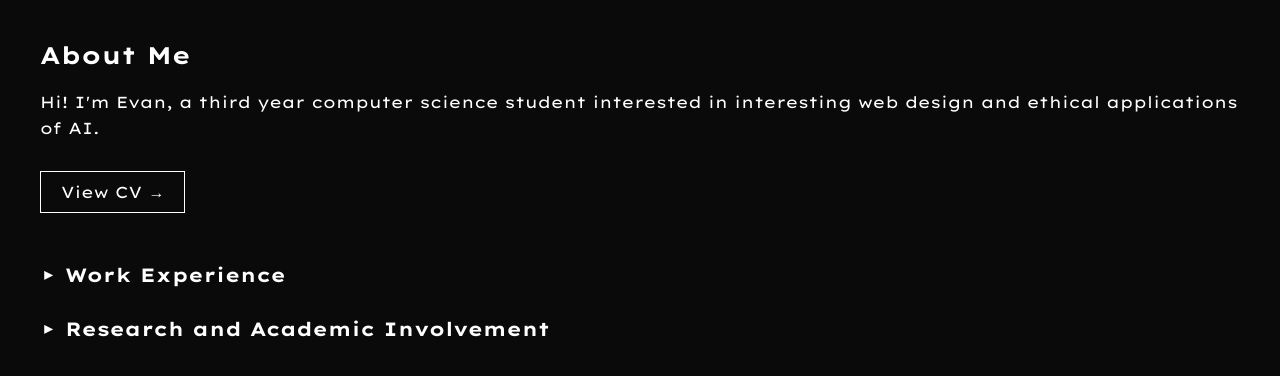
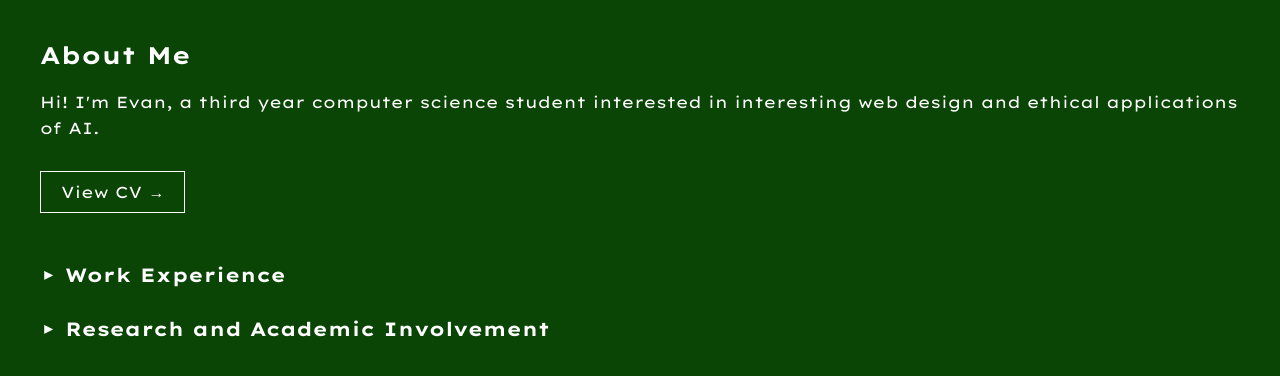
Before and after one commit to evan-cure/evancuretondotcom, an Astro site: page /about in a window 1280 px wide. Built offline with nearby package versions, Linux system fonts and the light colour scheme; Astro itself is replaced by a stand-in of ours.

Commit message:
fixzed background colours

```diff
--- a/src/pages/about.astro
+++ b/src/pages/about.astro
@@ -24,7 +24,7 @@ import About from "../components/About.astro";
     body {
       margin: 0;
       padding: 0;
-      background-color: #0a0a0a;
+      background-color: #0a4506;
       color: white;
     }
 
--- a/src/pages/blog.astro
+++ b/src/pages/blog.astro
@@ -24,7 +24,7 @@ import Blog from "../components/Blog.astro";
     body {
       margin: 0;
       padding: 0;
-      background-color: #0a4506
+      background-color: #0a4506;
       color: white;
     }
 
--- a/src/pages/blog/[slug].astro
+++ b/src/pages/blog/[slug].astro
@@ -57,7 +57,7 @@ const { Content } = await render(post);
     body {
       margin: 0;
       padding: 20px;
-      background-color: #0a0a0a;
+      background-color: #0a4506;
       color: white;
       font-family: "Lexend Giga", sans-serif;
     }
--- a/src/pages/pictures.astro
+++ b/src/pages/pictures.astro
@@ -24,7 +24,7 @@ import Pictures from "../components/Pictures.astro";
     body {
       margin: 0;
       padding: 0;
-      background-color: #0a0a0a;
+      background-color: #0a4506;
       color: white;
     }
 
--- a/src/pages/projects.astro
+++ b/src/pages/projects.astro
@@ -24,7 +24,7 @@ import Projects from "../components/Projects.astro";
     body {
       margin: 0;
       padding: 0;
-      background-color: #0a0a0a;
+      background-color: #0a4506;
       color: white;
     }
 
--- a/src/styles/index.css
+++ b/src/styles/index.css
@@ -3,6 +3,7 @@ body {
   height: 100vh;
   margin: 0;
   padding: 0;
+  background-color: #0a4506;
 }
 
 main {
@@ -15,6 +16,7 @@ main {
   background-image: url("/images/background.jpg");
   background-size: cover;
   background-position: center top;
+  background-color: #0a4506;
 }
 
 .accent-box {
```
